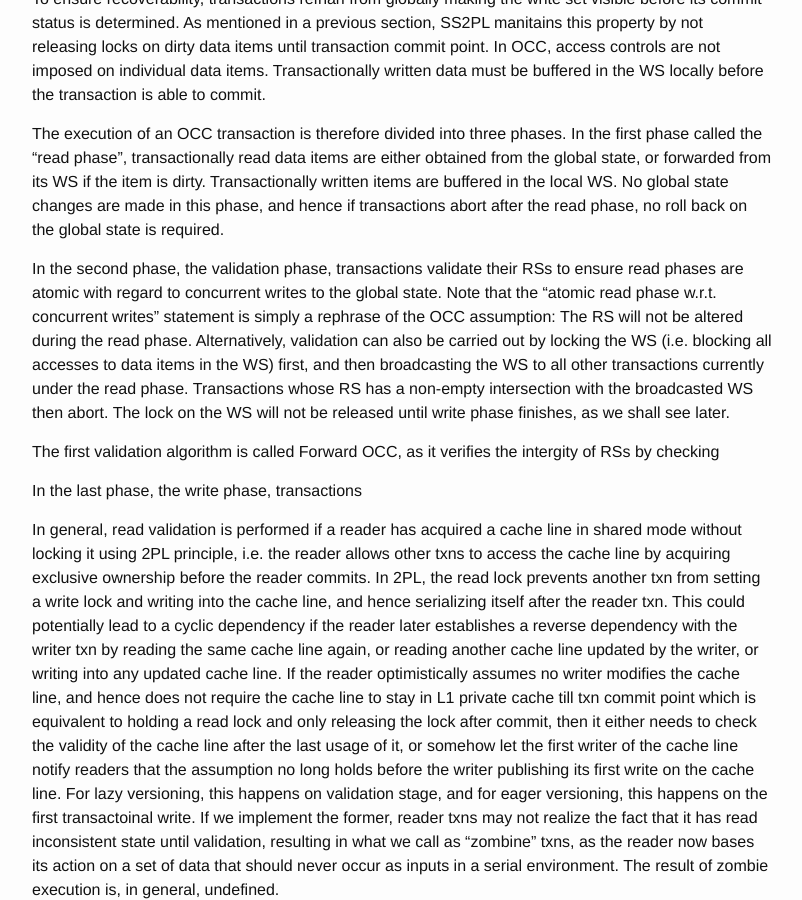
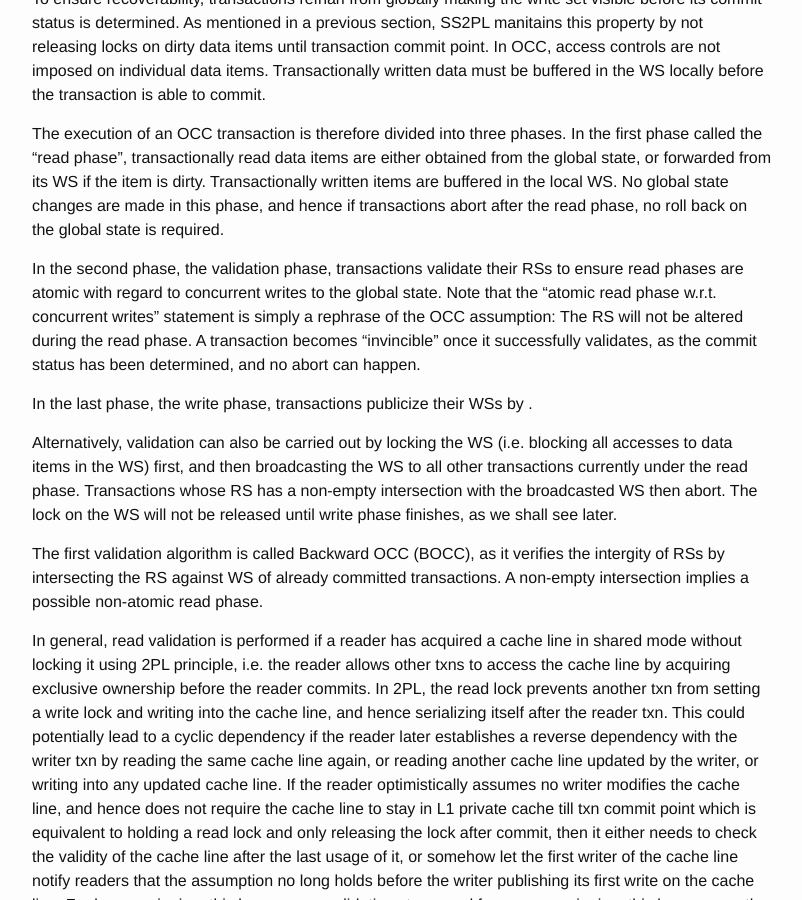
Before and after one commit to wangziqi2013/wangziqi2013.github.io, a Jekyll site: the page built from _posts/2018-03-18-HTM-Hardware-2PL-and-OCC.markdown, in a window 1280 px wide and 900 px high, scrolled down 3483 px. Shown: the whole window, without its empty margins (238-1040 px from the left). Built offline with Jekyll 4.4.1, drawn with Linux system fonts in a browser that asks for light colours.

Commit message:
Move write phase before read phase

```diff
--- a/_posts/2018-03-18-HTM-Hardware-2PL-and-OCC.markdown
+++ b/_posts/2018-03-18-HTM-Hardware-2PL-and-OCC.markdown
@@ -140,15 +140,19 @@ the global state is required.
 
 In the second phase, the validation phase, transactions validate their RSs to ensure read phases
 are atomic with regard to concurrent writes to the global state. Note that the "atomic read phase w.r.t. concurrent writes"
-statement is simply a rephrase of the OCC assumption: The RS will not be altered during the read phase. Alternatively,
+statement is simply a rephrase of the OCC assumption: The RS will not be altered during the read phase. A transaction
+becomes "invincible" once it successfully validates, as the commit status has been determined, and no abort can happen.
+
+In the last phase, the write phase, transactions publicize their WSs by .
+
+Alternatively,
 validation can also be carried out by locking the WS (i.e. blocking all accesses to data items in the WS)
 first, and then broadcasting the WS to all other transactions currently under the read phase. Transactions whose
 RS has a non-empty intersection with the broadcasted WS then abort. The lock on the WS will not be
 released until write phase finishes, as we shall see later.
 
-The first validation algorithm is called Forward OCC, as it verifies the intergity of RSs by checking
-
-In the last phase, the write phase, transactions
+The first validation algorithm is called Backward OCC (BOCC), as it verifies the intergity of RSs by intersecting
+the RS against WS of already committed transactions. A non-empty intersection implies a possible non-atomic read phase.
 
 In general, read validation is performed if a reader has acquired a cache line in shared mode without locking it using 2PL
 principle, i.e. the reader allows other txns to access the cache line by acquiring exclusive ownership before the reader commits.
```
